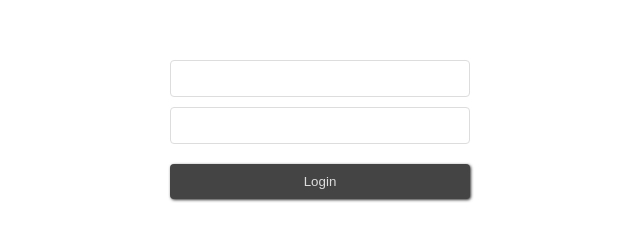
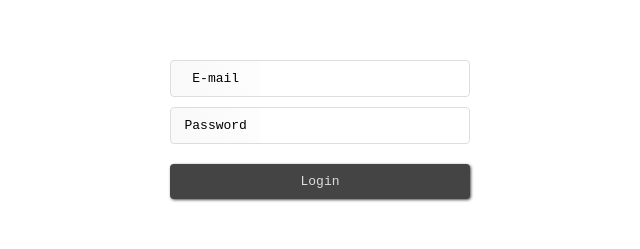
Before and after one commit to Bernardomennndes/quant-auth, a Next.js app: page / in a window 1280 px wide. Shown: the part 271-520 px from the top of the page, without its empty margins (320-960 px from the left). Built offline with nearby package versions, Linux system fonts and the light colour scheme.

Commit message:
Style: Index page design improvement

```diff
--- a/pages/index.tsx
+++ b/pages/index.tsx
@@ -1,10 +1,8 @@
-import { GetServerSideProps } from 'next';
 import Head from 'next/head'
 import Image from 'next/image'
 import { FormEvent, useContext, useState } from 'react';
 import { AuthContext } from '../contexts/AuthContext';
 import styles from '../styles/Home.module.css'
-import { parseCookies } from 'nookies'
 import { withSSRGuest } from '../utils/withSSRGuest';
 
 
@@ -35,19 +33,41 @@ export default function Home() {
         className={styles.main}
         onSubmit={handleSubmit}
       >
+        <div
+          className={styles.inputDiv}
+        >
+          <label
+            htmlFor="emailfield"
+            className={styles.inputLabel}
+          >
+            E-mail
+          </label>
           <input
+            id="emailfield"
             type="email"
             className={styles.inputField}
             value={email}
             onChange={event => setEmail(event.target.value)}
           />
+        </div>
 
+        <div
+          className={styles.inputDiv}
+        >
+          <label
+            htmlFor="passwordfield"
+            className={styles.inputLabel}
+          >
+            Password
+          </label>
           <input
+            id="passwordfield"
             type="password"
             className={styles.inputField}
             value={password}
             onChange={event => setPassword(event.target.value)}
           />
+        </div>
 
         <button type="submit" className={styles.formButton}>Login</button>
       </form>
--- a/styles/Home.module.css
+++ b/styles/Home.module.css
@@ -12,17 +12,37 @@
   align-items: center;
 }
 
-.inputField {
+.inputDiv {
   width: 300px;
+  display: flex;
+  align-items: center;
 
-  padding: 10px;
-
+  background-image: radial-gradient(circle, #fff , rgba(238, 238, 238, 0.336));
   border: 1px solid #ddd;
   border-radius: 4px;
 }
 
-.inputField + .inputField {
+.inputDiv + .inputDiv {
   margin-top: 10px;
+}
+
+.inputLabel {
+  width: 30%;
+  display: block;
+  text-align: center;
+
+  font-family: monospace, sans-serif;
+  font-size: 13px;
+}
+
+.inputField {
+  width: 70%;
+
+  padding: 10px;
+
+  border: 0;
+  border-left: 0;
+  border-radius: 0 4px 4px 0;
 }
 
 .formButton {
@@ -31,12 +51,15 @@
   margin-top: 20px;
   padding: 10px 50px;
 
+  font-size: 13px;
+  font-family: monospace, sans-serif;
+
   background: #444;
   color: #ddd;
 
   border: 0;
   border-radius: 4px;
-  box-shadow: 1px 1px 3px #333;
+  box-shadow: 1px 1px 3px rgb(80, 80, 80);
 
   transition: background 0.2s ease-out, color 0.2s ease-out;
 }
```
Lines whose indentation alone changed are shown as unchanged.
